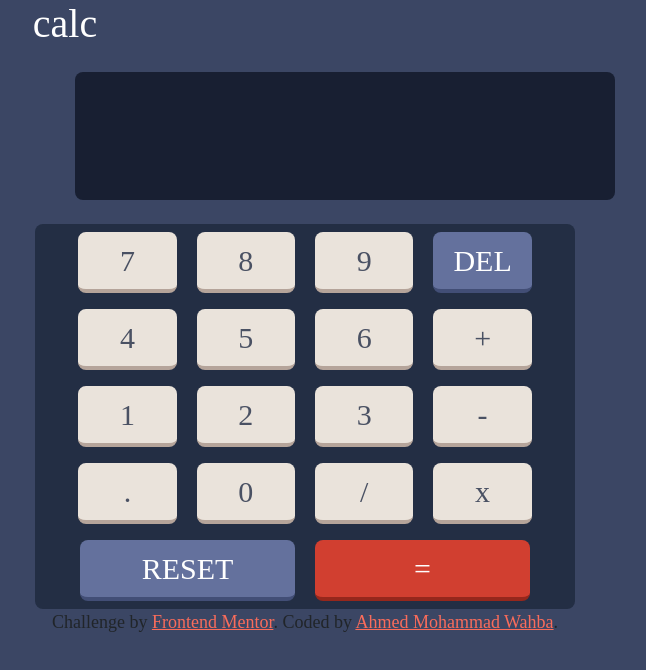
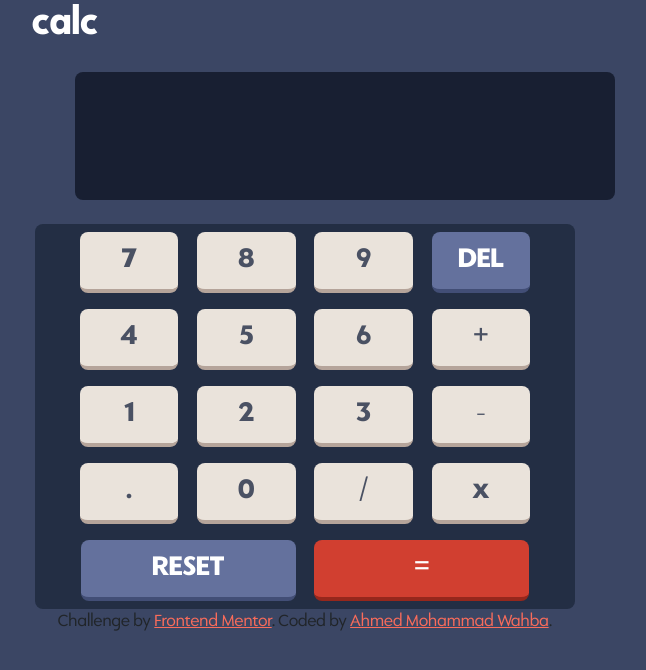
Before and after one commit to abowahbaz/simplecalcdesign, a plain HTML site: page index.html in a window 1280 px wide. Shown: the whole page, without its empty margins (335-981 px from the left). Drawn offline with nearby package versions, Linux system fonts and the light colour scheme; a web font is replaced by a local one.

Commit message:
Update style.css

```diff
--- a/style.css
+++ b/style.css
@@ -1,16 +1,16 @@
 @font-face {
     font-family:'CatDad' ;
-    src: url(../fonts/PGF_Now_Book.ttf);
+    src: url(PGF_Now_Book.ttf);
 }
 
 @font-face {
     font-family:'CatDadBold' ;
-    src: url(../fonts/PGF_Now_Bold.ttf);
+    src: url(PGF_Now_Bold.ttf);
 }
 
 @font-face {
     font-family:'CatDadExtraBold' ;
-    src: url(../fonts/PGF_Now_Extra_Bold.ttf);
+    src: url(PGF_Now_Extra_Bold.ttf);
 }
 
 
```
